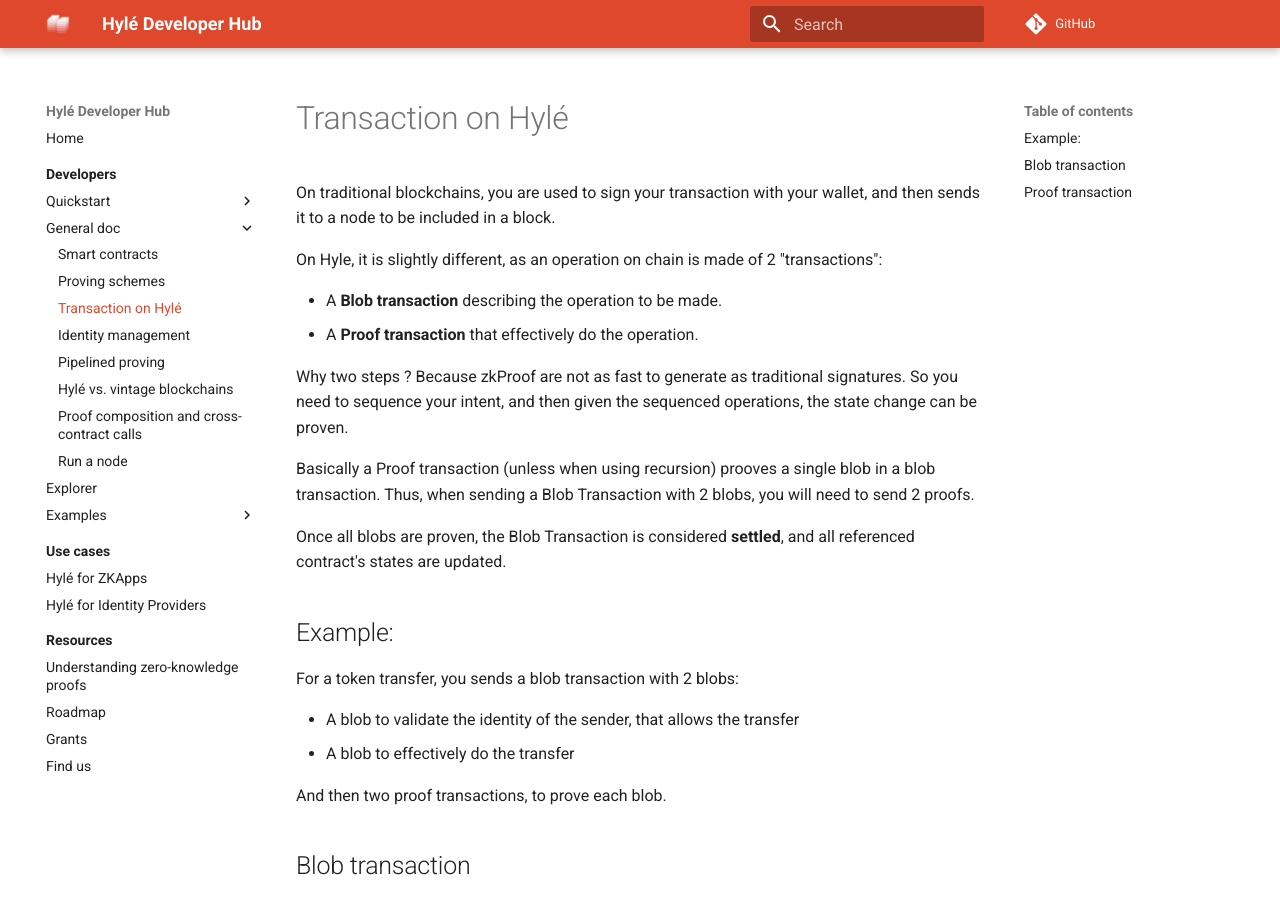
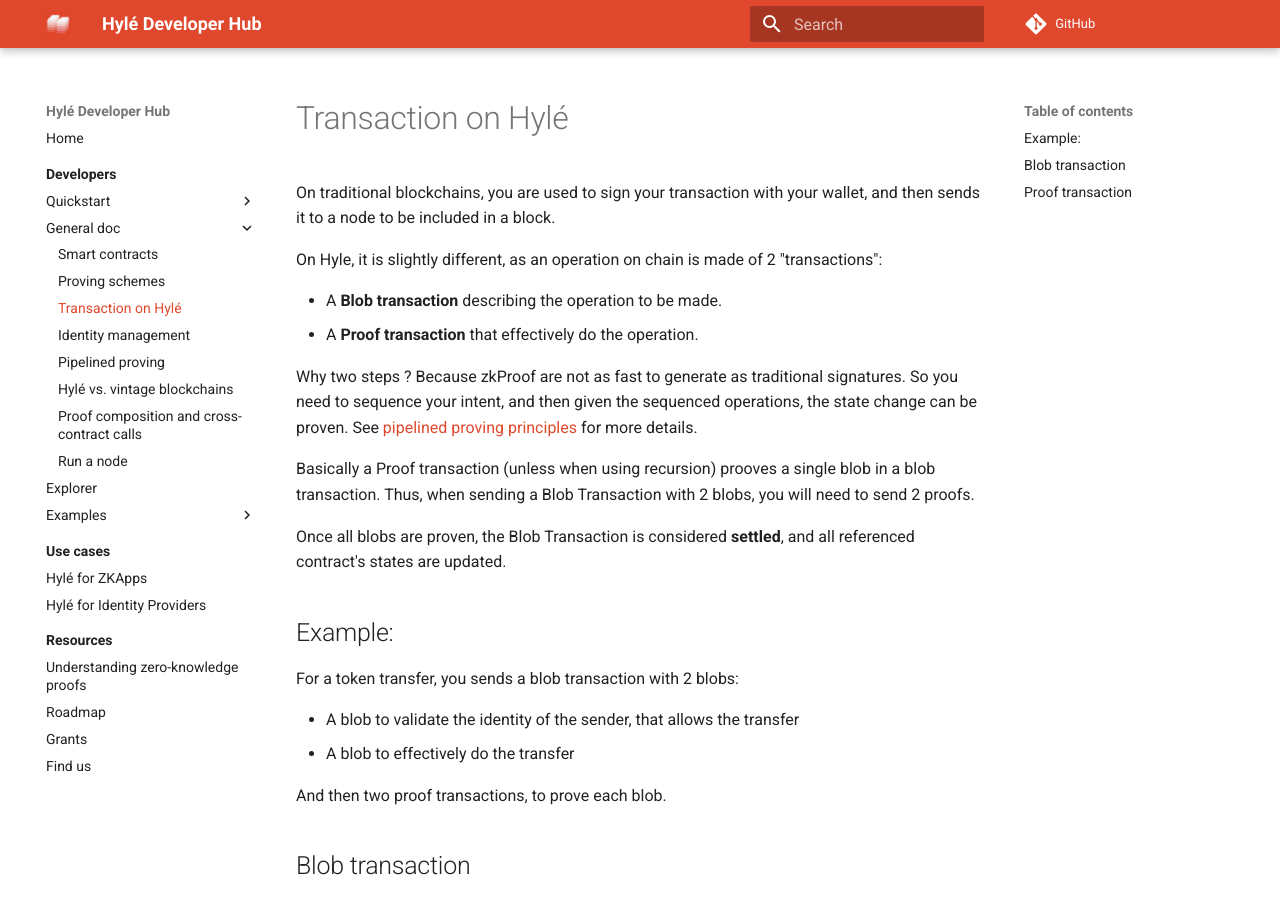
Before and after one commit to Hyle-org/devhub-hyle, an MkDocs documentation site: the page built from docs/developers/general-doc/transaction.md, in a window 1280 px wide and 900 px high. Built offline with MkDocs 1.6.1 and Material for MkDocs 9.7.7, drawn with Linux system fonts in a browser that asks for light colours; comment, search, counter and statistics services are not loaded.

Commit message:
Reference pipelined proving

```diff
--- a/docs/developers/general-doc/transaction.md
+++ b/docs/developers/general-doc/transaction.md
@@ -9,7 +9,7 @@
 - A **Proof transaction** that effectively do the operation.
 
 Why two steps ? Because zkProof are not as fast to generate as traditional signatures. So you need to
-sequence your intent, and then given the sequenced operations, the state change can be proven.
+sequence your intent, and then given the sequenced operations, the state change can be proven. See [pipelined proving principles](../general-doc/pipelined-proving.md) for more details.
 
 Basically a Proof transaction (unless when using recursion) prooves a single blob in a blob transaction.
 Thus, when sending a Blob Transaction with 2 blobs, you will need to send 2 proofs.
```
